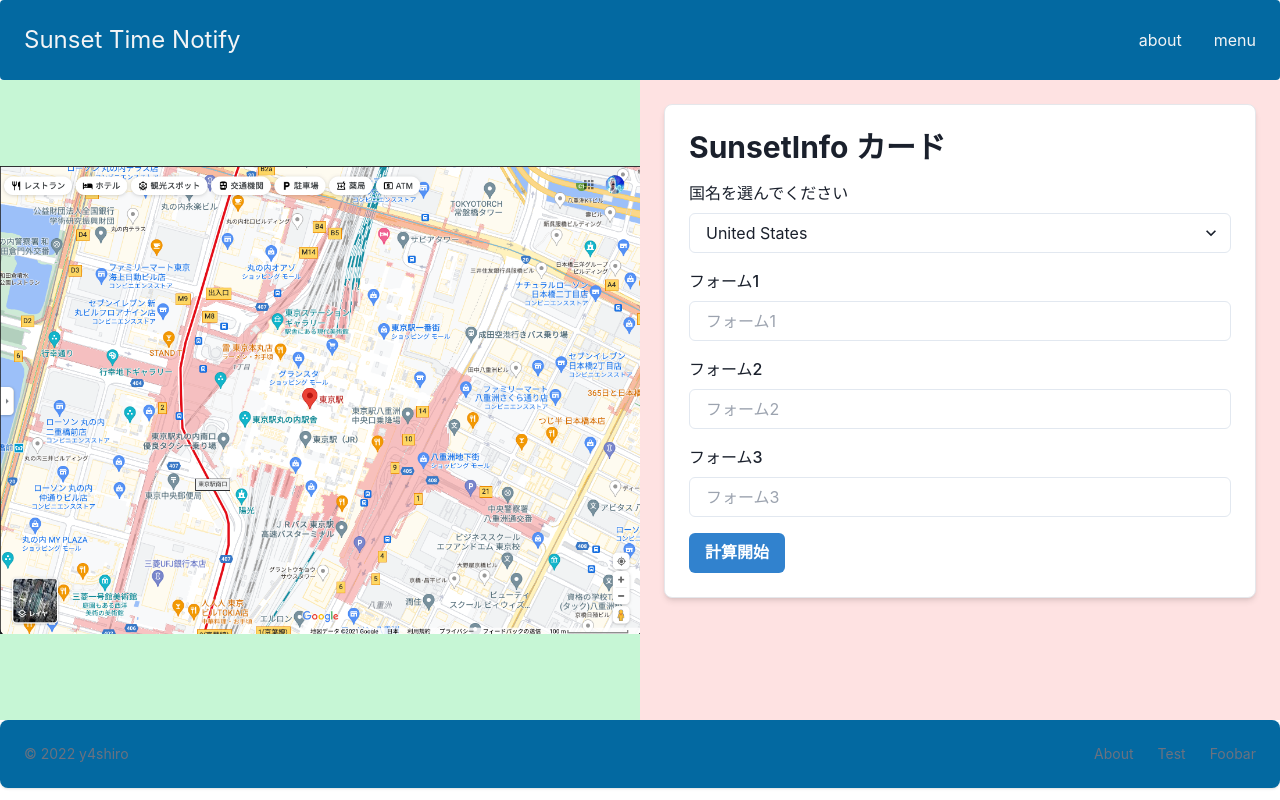
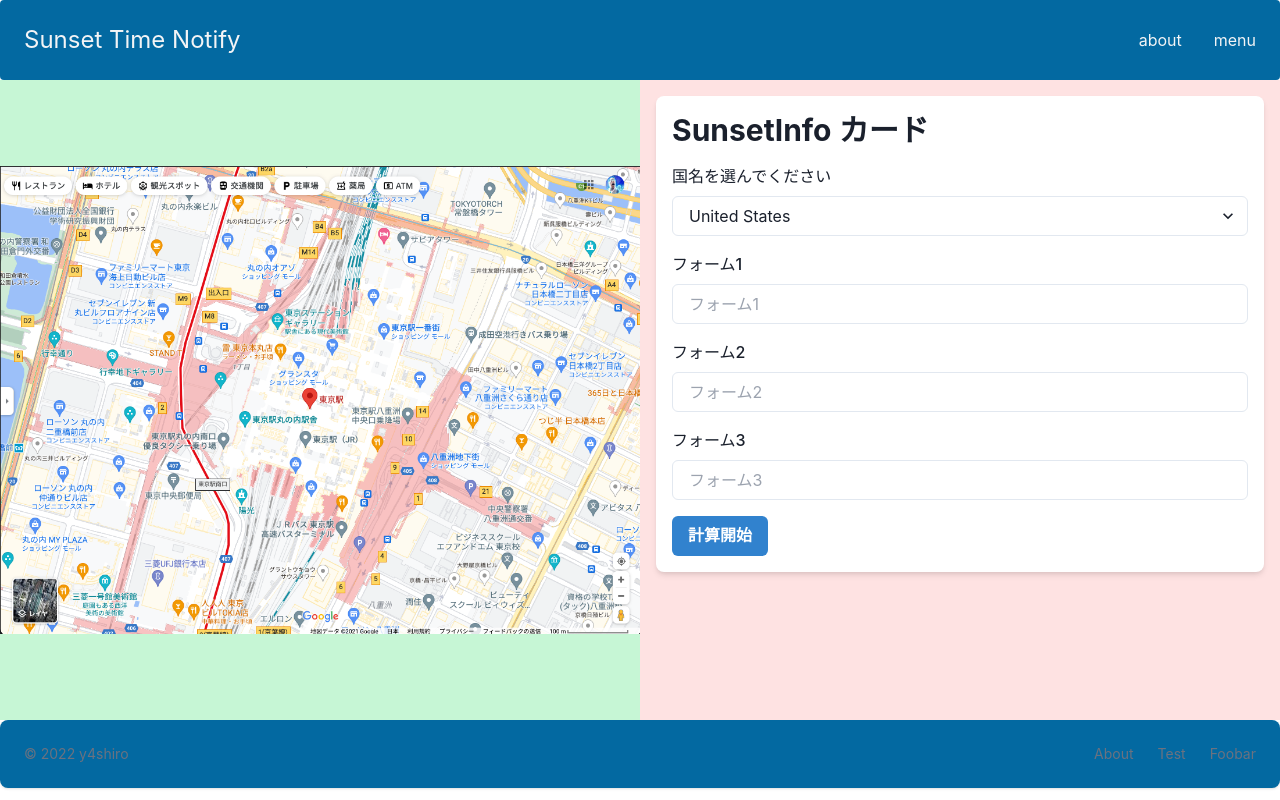
Before and after one commit to y4shiro/sunset-time-notify, a Next.js app: page / in a window 1280 px wide. Built offline with nearby package versions, Linux system fonts and the light colour scheme.

Commit message:
カードのスタイル差し替え

```diff
--- a/src/components/SunsetInfo.tsx
+++ b/src/components/SunsetInfo.tsx
@@ -4,7 +4,7 @@ import { Box, Button, FormControl, FormLabel, Heading, Input, Select } from '@ch
 const SunsetInfo: VFC = () => {
   return (
     <div className='w-full bg-red-100'>
-      <div className='m-6 p-6 max-h-full bg-white rounded-lg border border-gray-200 shadow-md'>
+      <Box m={4} p={4} borderRadius='lg' shadow='md' bgColor='white'>
         <Heading size='lg'>SunsetInfo カード</Heading>
         <FormControl>
           <Box my={4}>
@@ -34,7 +34,7 @@ const SunsetInfo: VFC = () => {
         <Button colorScheme={'blue'} type='submit'>
           計算開始
         </Button>
-      </div>
+      </Box>
     </div>
   );
 };
```
